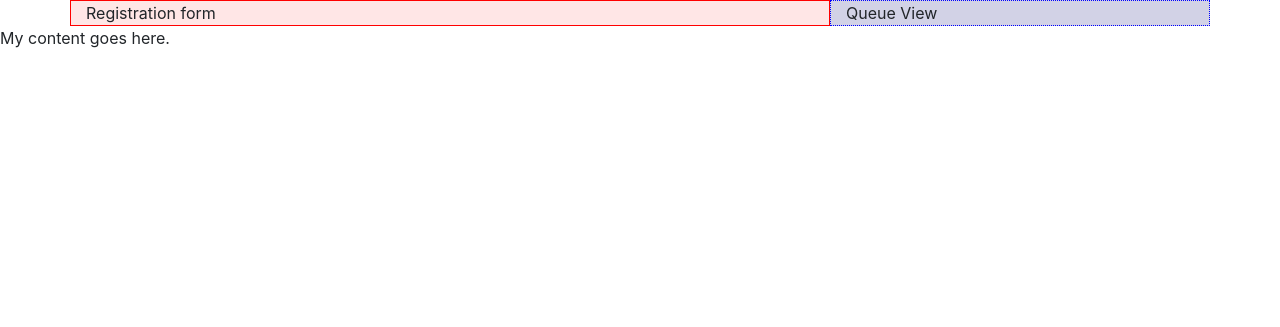
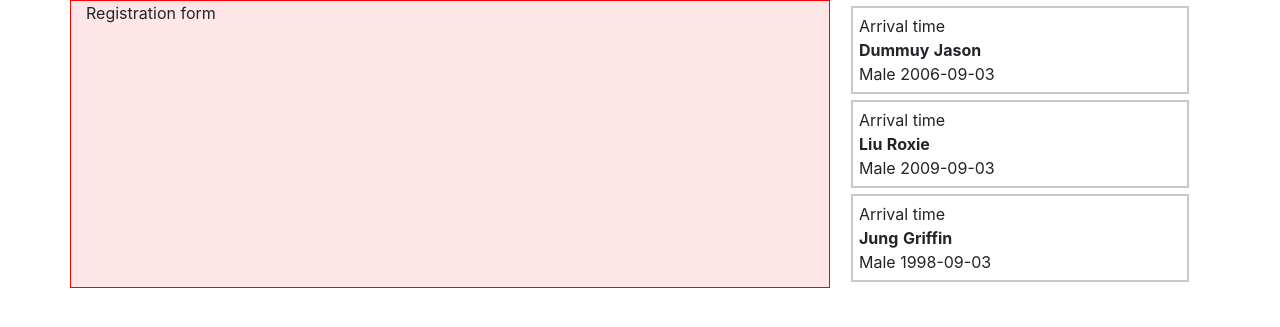
Before and after one commit to tag/project-triage-2019, a PHP site: page / in a window 1280 px wide. Shown: the part 56-383 px from the top of the page. Run offline with PHP 8.4, Linux system fonts and the light colour scheme.

Commit message:
9/9 add Javascript

```diff
--- a/app/public/css/site.css
+++ b/app/public/css/site.css
@@ -3,7 +3,18 @@
   background-color: rgb(255,230,230);
 }
 
-#queueView{
+.queueView{
   border: 1px dotted blue;
-  background-color: rgb(210,210,230);
+  background-color: rgb(230,230,230);
 }
+
+.patientWaiting{
+  border: 2px solid rgb(200,200,200);
+  margin: 6px;
+  padding: 6px;
+  background-color: white;
+}
+
+.patientName{
+  font-weight:bold;
+}
--- a/app/public/index.html
+++ b/app/public/index.html
@@ -49,12 +49,48 @@
       <div id="mainContent" class="col">
         Registration form
       </div>
-      <div id="queueView" class="col-md-4">
-        Queue View
+      <div id="patientWaitingApp" class="col-md-4 queneView">
+        <div class="patientWaiting patient" v-for="patient in patients">
+          Arrival time<br>
+          <span class="patientName">{{ patient.lastName }}</span>
+          <span class="patientName">{{ patient.firstName }}</span><br>
+          <span>{{ patient.sexAtBirth }}</span>
+          <span>{{ patient.dob }}</span>
+        </div>
       </div>
     </div>
   </div>
 
-<p>My content goes here.</p>
+<script src="https://cdn.jsdelivr.net/npm/vue/dist/vue.js"></script>
+<script>
+var app = new Vue({
+  el: '#patientWaitingApp',
+  data: {
+    patients:[
+              {
+                "patientGuid": "SOME-REALLY-SHORT-1",
+                "firstName": "Jason",
+                "lastName": "Dummuy",
+                "dob": "2006-09-03",
+                "sexAtBirth": "Male"
+              },
+              {
+                "patientGuid": "SOME-REALLY-SHORT-2",
+                "firstName": "Roxie",
+                "lastName": "Liu",
+                "dob": "2009-09-03",
+                "sexAtBirth": "Male"
+              },
+              {
+                "patientGuid": "SOME-REALLY-SHORT-3",
+                "firstName": "Griffin",
+                "lastName": "Jung",
+                "dob": "1998-09-03",
+                "sexAtBirth": "Male"
+              }
+            ]
+          }
+})
+</script>
 </body>
 </html>
```
Also changed, not shown: app/public/dummyJason.php (added, +21 -0 lines).
